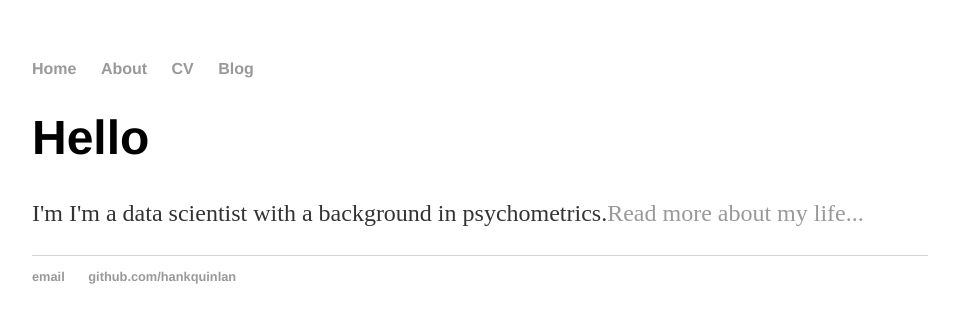
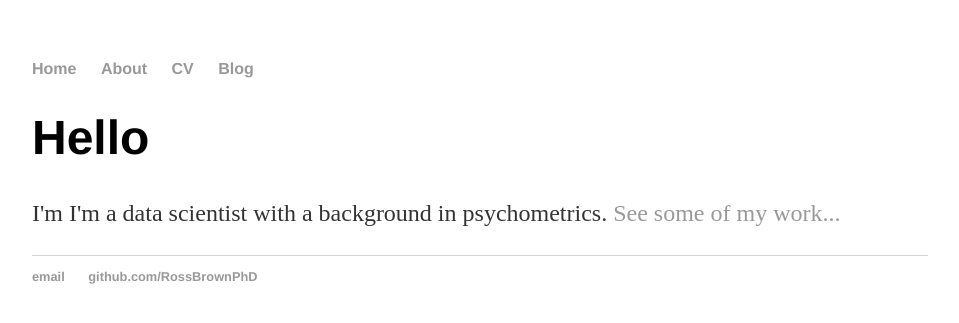
Before and after one commit to RossBrownPhD/RossBrownPhD.github.io, a Jekyll site: the page built from index.html, in a window 1280 px wide. Shown: the top 323 px of the page, without its empty margins (160-1119 px from the left). Built offline with Jekyll 4.4.1, drawn with Linux system fonts in a browser that asks for light colours.

Commit message:
update index

```diff
--- a/index.html
+++ b/index.html
@@ -1,30 +1,8 @@
-<!DOCTYPE html>
-<html>
-	<head>
-		<title>Ross Brown, Ph.D.</title>
-		<!-- link to main stylesheet -->
-		<link rel="stylesheet" type="text/css" href="/css/main.css">
-	</head>
-	<body>
-		<nav>
-    		<ul>
-        		<li><a href="/">Home</a></li>
-	        	<li><a href="/about">About</a></li>
-        		<li><a href="/cv">CV</a></li>
-        		<li><a href="/blog">Blog</a></li>
-    		</ul>
-		</nav>
-		<div class="container">
-    		<div class="blurb">
-        		<h1>Hello</h1>
-				<p>I'm I'm a data scientist with a background in psychometrics.<a href="/about">Read more about my life...</a></p>
-    		</div><!-- /.blurb -->
-		</div><!-- /.container -->
-		<footer>
-    		<ul>
-        		<li><a href="mailto:ross.brown.data.science@gmail.com">email</a></li>
-        		<li><a href="https://github.com/RossBrownPhD">github.com/hankquinlan</a></li>
-			</ul>
-		</footer>
-	</body>
-</html>
+---
+layout: default
+title: Hank Quinlan, Horrible Cop
+---
+<div class="blurb">
+	<h1>Hello</h1>
+	<p>I'm I'm a data scientist with a background in psychometrics. <a href="/about">See some of my work...</a></p>
+</div><!-- /.blurb -->
```
